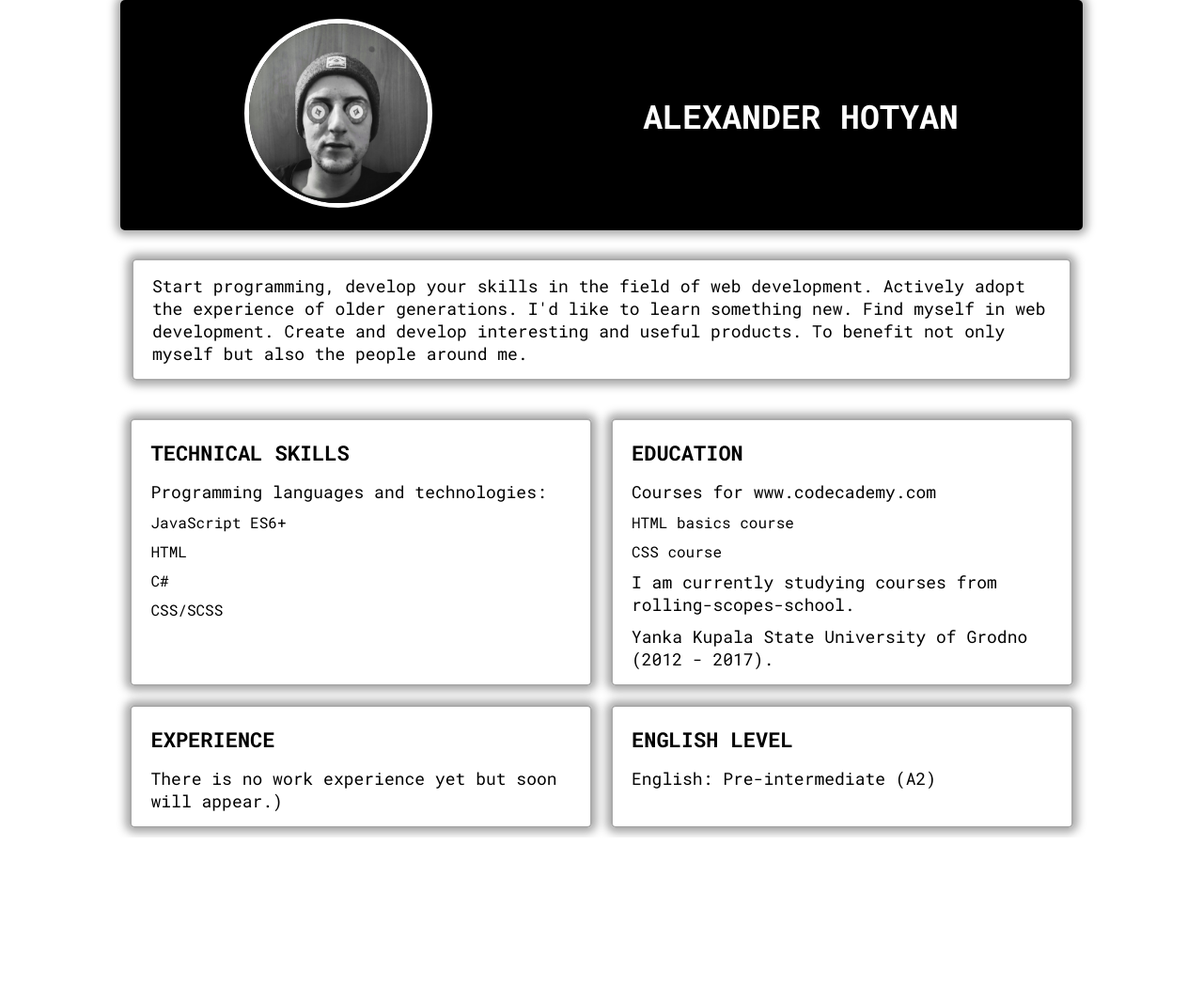
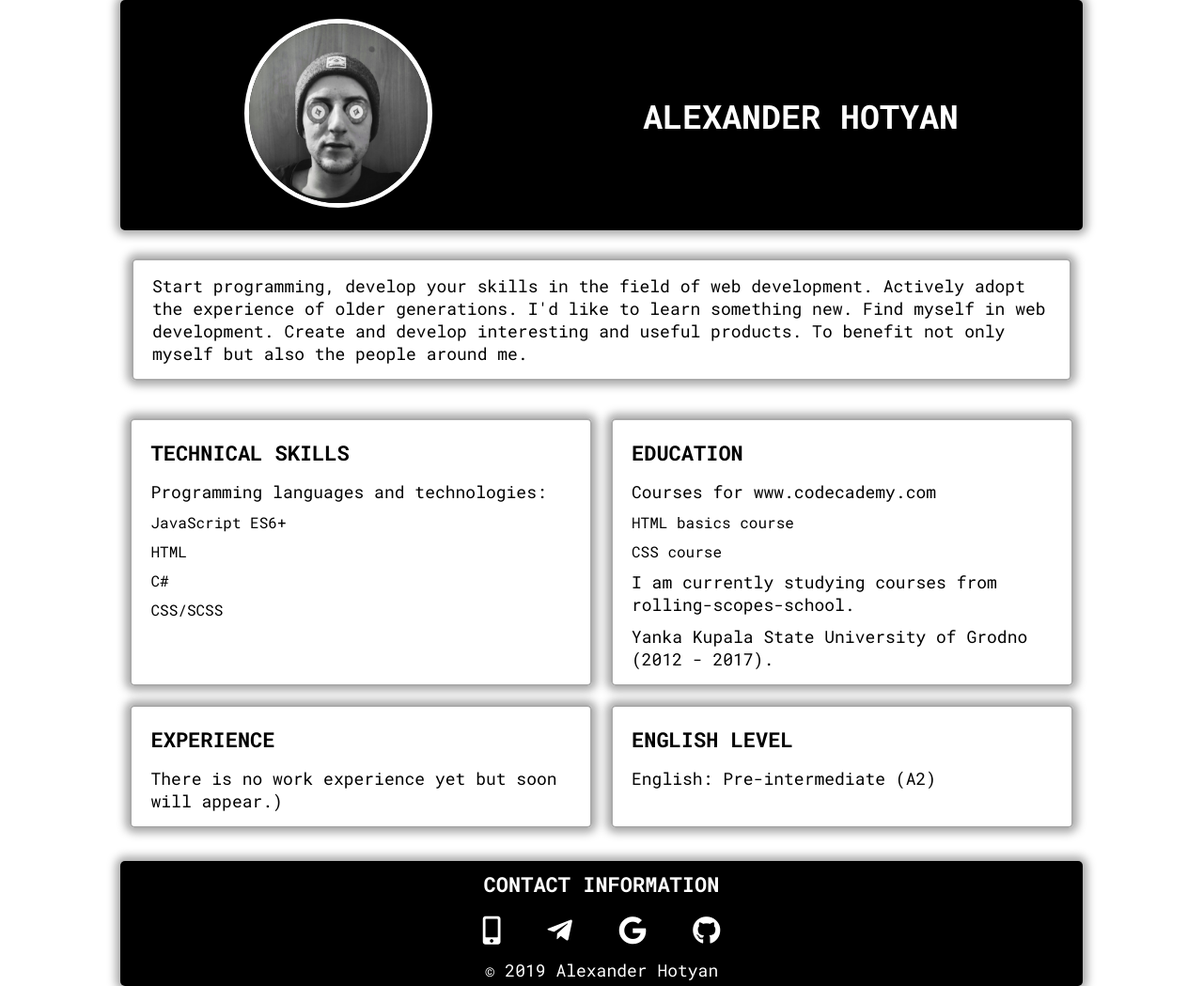
Before and after one commit to allexqw/rsschool-cv, a plain HTML site: page index.html in a window 1280 px wide. Shown: the whole page at 94% size. Before the commit the page ends 891 px from the top, so only its background shows below. Drawn offline with Linux system fonts and the light colour scheme.

Commit message:
feat: add footer

```diff
--- a/index.html
+++ b/index.html
@@ -66,6 +66,32 @@
 
 
             </main>
+            <footer class="footer">
+                <h2 >Contact Information</h2>
+                <div class="contacts">
+
+
+
+                            <div class="contacts__items">
+
+                            <a href="tel:+375336080157" target="blank"><i class="fas fa-mobile-alt"></i></a>
+                            </div>
+                            <div class="contacts__items">
+
+                                <a href="https://teleg.run/Alexander_Hotyan" target="blank"><i class="fab fa-telegram-plane"></i></a>
+                            </div>
+                            <div class="contacts__items">
+                                 <a href="mailto:alexhotyan@gmail.com" target="blank"><i class="fab fa-google"></i></a>
+                              </div>
+                            <div class="contacts__items">
+                            <a href="https://github.com/allexqw" target="blank"><i class="fab fa-github"></i></a>
+                            </div>
+
+
+
+                    </div>
+                    <p> © 2019 Alexander Hotyan</p>
+        </footer>
     </div>
 
 </body>
--- a/style.css
+++ b/style.css
@@ -121,3 +121,31 @@ h2{
 
 
 }
+
+.footer{
+    margin-top: 25px;
+    background: #000;
+    color:#fff;
+    border-radius: 5px;
+    box-shadow: 0 0 10px 5px #aaa;
+}
+.footer a{
+    color:  #fff;
+}
+
+.contacts{
+    display: flex;
+    justify-content: center;
+    flex-wrap: wrap;
+}
+
+.contacts__items{
+    padding: 10px 25px;
+}
+
+.fas {
+    font-size: 30px;
+}
+.fab{
+    font-size: 30px;
+}
```
